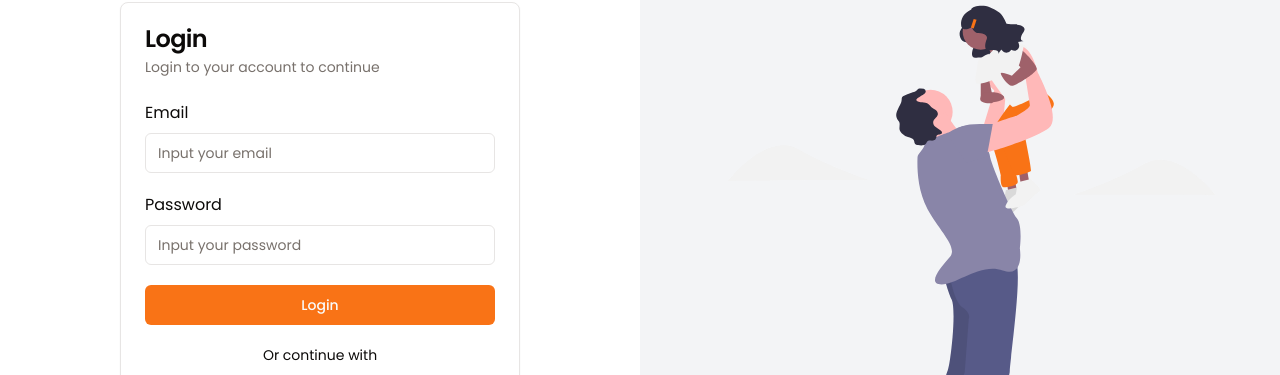
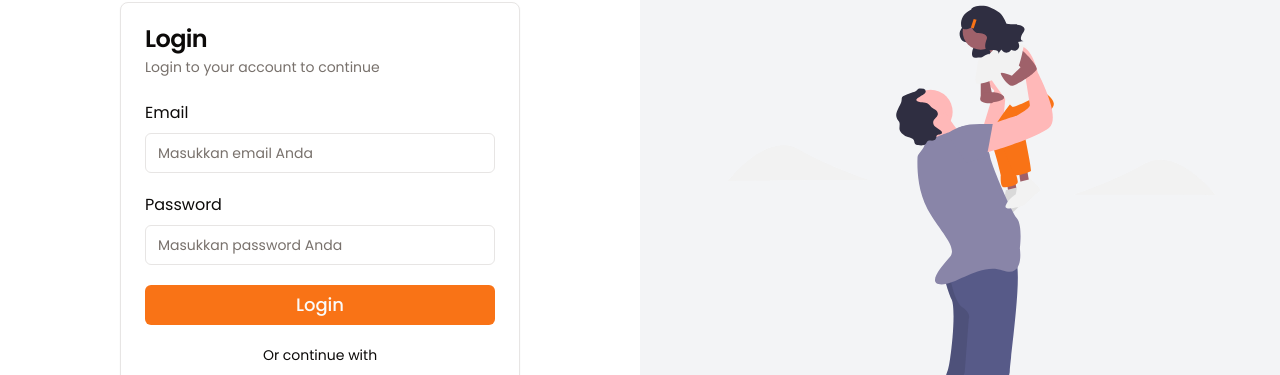
Before and after one commit to fitrondev/next-aqiqahlombok, a Next.js app: page /auth/login in a window 1280 px wide. Shown: the part 152-527 px from the top of the page. Built offline with nearby package versions, Linux system fonts and the light colour scheme; no server answers.

Commit message:
refactor: Update login form placeholders to Indonesian language

```diff
--- a/src/app/(auth)/_components/LoginForm.tsx
+++ b/src/app/(auth)/_components/LoginForm.tsx
@@ -16,7 +16,7 @@ const LoginForm = () => {
           <Input
             name="email"
             type="email"
-            placeholder="Input your email"
+            placeholder="Masukkan email Anda"
             className="mt-2"
           />
         </label>
@@ -28,12 +28,12 @@ const LoginForm = () => {
           <Input
             name="password"
             type="password"
-            placeholder="Input your password"
+            placeholder="Masukkan password Anda"
             className="mt-2"
           />
         </label>
       </div>
-      <Button type="submit" className="w-full">
+      <Button type="submit" className="w-full text-lg">
         Login
       </Button>
     </form>
```
